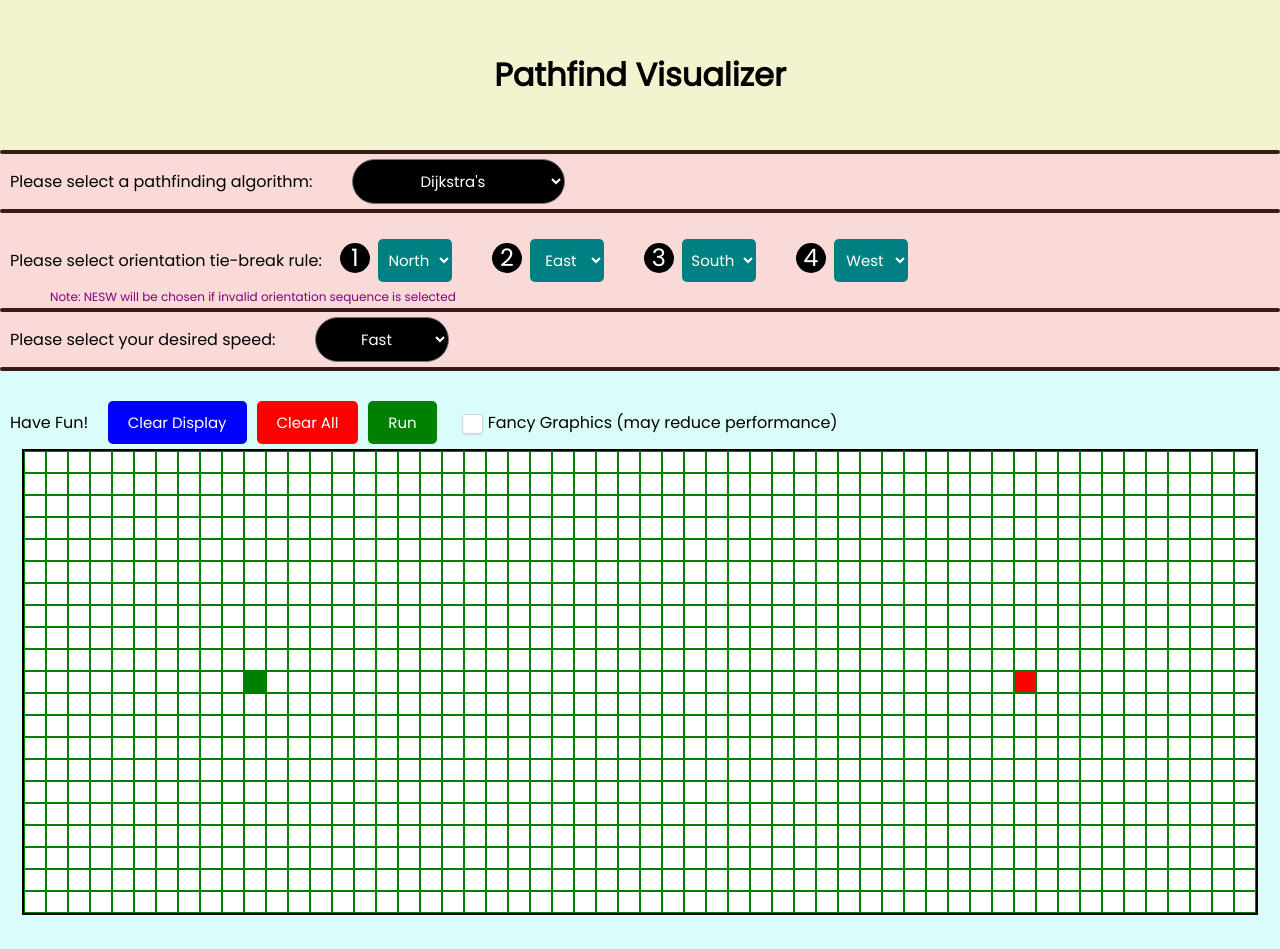
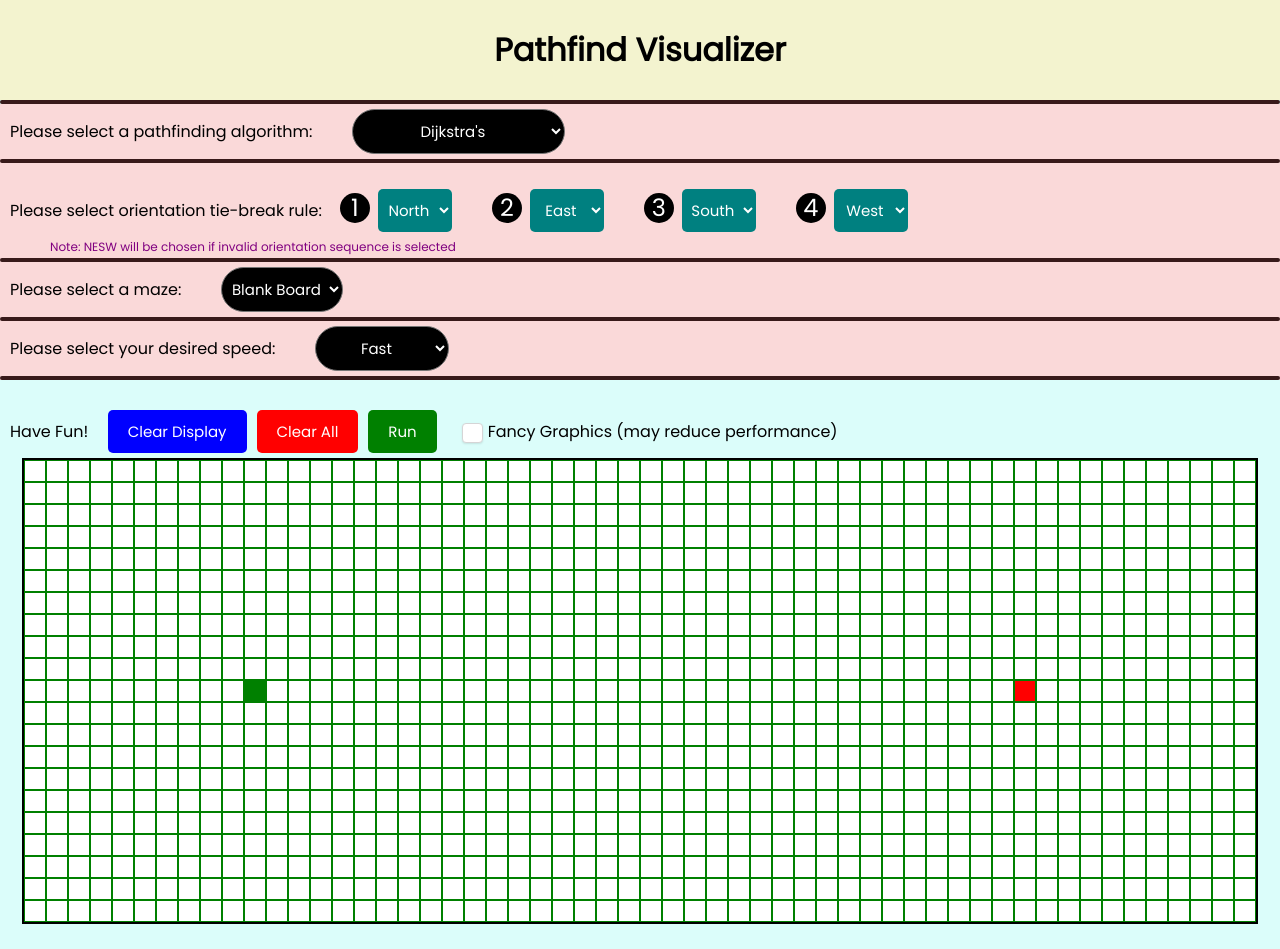
Before and after one commit to AllenCaoo/Pathfind-Visualizer, a React (Create React App) app: page / in a window 1280 px wide. Built offline with nearby package versions, Linux system fonts and the light colour scheme.

Commit message:
Moved utils out into src

```diff
--- a/src/AlgorithmLib/A_star.js
+++ b/src/AlgorithmLib/A_star.js
@@ -1,5 +1,5 @@
 import {getAdjacent, getRowFromId, getColFromId, getElementByPos, display,
-        getAllBoxes, biasManhattan} from './utils';
+        getAllBoxes, biasManhattan} from '../utils';
 
 
 function A_star_run(startRow, startCol, endRow, endCol,
--- a/src/AlgorithmLib/BFS.js
+++ b/src/AlgorithmLib/BFS.js
@@ -1,4 +1,4 @@
-import {getAdjacent, getRowFromId, getColFromId, getElementByPos, display} from './utils';
+import {getAdjacent, getRowFromId, getColFromId, getElementByPos, display} from '../utils';
 
 function BFSRun(startRow, startCol, endRow, endCol, orientationList) {
     let queue = [];
--- a/src/AlgorithmLib/DFS.js
+++ b/src/AlgorithmLib/DFS.js
@@ -1,4 +1,4 @@
-import {getAdjacent, getRowFromId, getColFromId, getElementByPos, display} from './utils';
+import {getAdjacent, getRowFromId, getColFromId, getElementByPos, display} from '../utils';
 
 
 function DFSRun(startRow, startCol, endRow, endCol, orientationalJson) {
--- a/src/AlgorithmLib/GreedyBFS.js
+++ b/src/AlgorithmLib/GreedyBFS.js
@@ -1,5 +1,5 @@
 import A_star_run from './A_star';
-import {getAdjacent, getRowFromId, getColFromId} from './utils';
+import {getAdjacent, getRowFromId, getColFromId} from '../utils';
 
 function GreedyRun(startRow, startCol, endRow, endCol, orientationList) {
     return A_star_run(startRow, startCol, endRow, endCol, orientationList, undefined, greedyRelax);
--- a/src/AlgorithmLib/weird-dfs.js
+++ b/src/AlgorithmLib/weird-dfs.js
@@ -1,4 +1,4 @@
-import {getAdjacent, getRowFromId, getColFromId, getElementByPos, display} from './utils';
+import {getAdjacent, getRowFromId, getColFromId, getElementByPos, display} from '../utils';
 
 
 var stack = [];
--- a/src/App.js
+++ b/src/App.js
@@ -5,7 +5,7 @@ import Board from './components/Board';
 import {Engine} from './Engine';
 import { FaTimes } from 'react-icons/fa';
 import {maxRow, maxCol} from './components/Board';
-import {hasBackgroundColor, setBackgroundColor} from './AlgorithmLib/utils';
+import {hasBackgroundColor, setBackgroundColor} from './utils';
 export var startPos = [10, 10];
 export var endPos = [10, 45];
 export var startingIcon = <FaTimes style={{color: 'red', cursor: 'pointer'}}/>
--- a/src/Engine.js
+++ b/src/Engine.js
@@ -2,9 +2,8 @@ import BFSRun from './AlgorithmLib/BFS';
 import DFSRun from './AlgorithmLib/DFS';
 import DijkstrasRun from './AlgorithmLib/Dijkstras';
 import A_star_run from './AlgorithmLib/A_star';
-import { orientationListToJson } from './AlgorithmLib/utils';
 import GreedyRun from './AlgorithmLib/GreedyBFS';
-import {setBackgroundColor, hasBackgroundColor} from './AlgorithmLib/utils';
+import {setBackgroundColor, hasBackgroundColor, orientationListToJson} from './utils';
 
 
 export class Engine {
--- a/src/components/Box.js
+++ b/src/components/Box.js
@@ -1,5 +1,5 @@
 import {React, useState} from 'react';
-import {hasBackgroundColor, setBackgroundColor} from '../AlgorithmLib/utils';
+import {hasBackgroundColor, setBackgroundColor} from '../utils';
 
 var isMouseDown = false;
 const Box = ({row, col, color, canDrawOn}) => {
--- a/src/components/Settings.js
+++ b/src/components/Settings.js
@@ -39,6 +39,8 @@ const Settings = ({ blueFunc, redFunc, greenFunc }) => {
 
     var [speed, setSpeed] = useState("Fast");
 
+    var [maze, setMaze] = useState("maze1");
+
     setSelectedAlg = (alg) => {
         selectedAlg = alg;
     }
@@ -55,9 +57,12 @@ const Settings = ({ blueFunc, redFunc, greenFunc }) => {
 
     setSpeed = (evt) => {
         speed = evt.target.value;
-        console.log(speed);
     }
 
+    setMaze = (evt) => {
+        maze = evt.target.value;
+        console.log(maze)
+    }
 
     const getSelectedAlg = () => {
         return nameToAlgs[selectedAlg];
@@ -99,6 +104,13 @@ const Settings = ({ blueFunc, redFunc, greenFunc }) => {
                 invalid orientation sequence is selected</span>
                 <hr></hr>
                 <span className="dir-text">
+                    Please select a maze:
+                </span>
+                <Select className="maze-slct" color="black" numOptions={4}
+                    values={["Blank Board", "maze2", "maze3", "maze4"]}
+                    texts={["Blank Board", "maze2", "maze3", "maze4"]} onChange={ setMaze } />
+                <hr></hr>
+                <span className="dir-text">
                     Please select your desired speed:
                 </span>
                 <Select className="speed-slct" color="black" numOptions={4}
--- a/src/index.css
+++ b/src/index.css
@@ -74,8 +74,8 @@ body {
 
 
 .header {
-  height: 150px;
-  line-height: 150px;
+  height: 100px;
+  line-height: 100px;
   text-align: center;
   background-color: rgb(243, 243, 207);
 }
@@ -113,7 +113,7 @@ body {
 }
 
 
-.alg-slct, .speed-slct {
+.alg-slct, .speed-slct, .maze-slct {
   display: inline-block;
   background: #000;
   color: #fff;
--- a/src/AlgorithmLib/utils.js
+++ b/src/utils.js
@@ -1,4 +1,4 @@
-import {maxRow, maxCol} from '../components/Board';
+import {maxRow, maxCol} from './components/Board';
 
 var numOrientations = 4;
 var defaultOrientation = {
```
